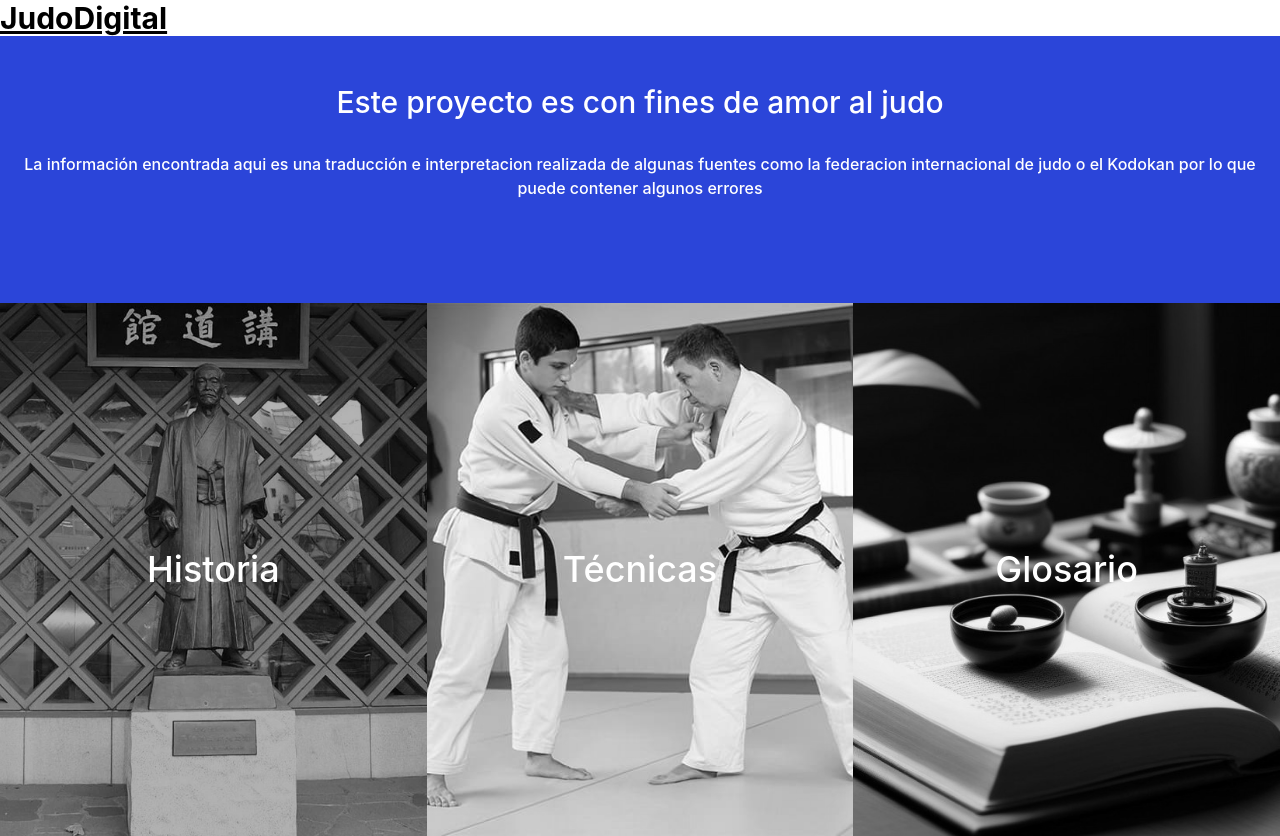
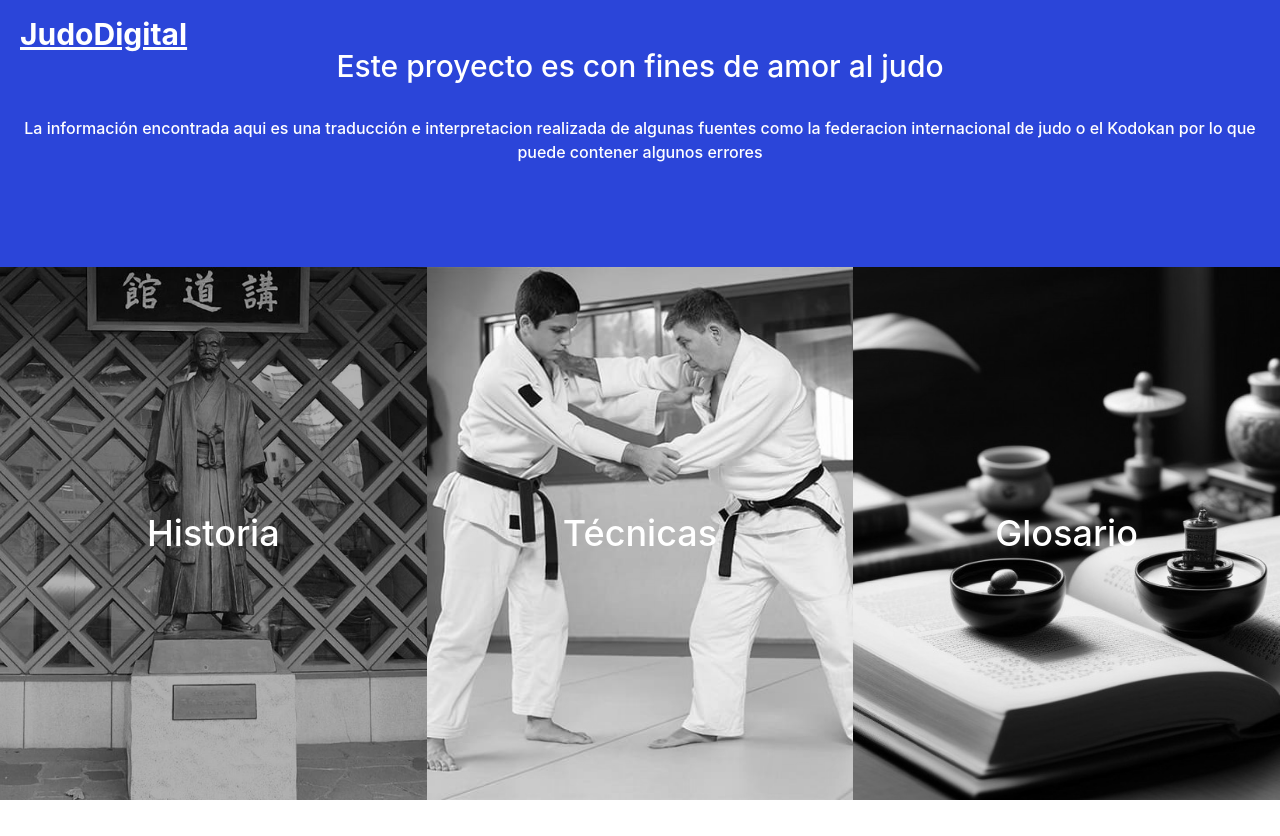
Before and after one commit to JoelTrinidad/judoweb, a React (Vite) app: page /#/ in a window 1280 px wide. After the commit the page ends 800 px from the top, so only its background shows below. Built offline with nearby package versions, Linux system fonts and the light colour scheme.

Commit message:
Style: Header fixed

```diff
--- a/src/modules/core/components/header/index.tsx
+++ b/src/modules/core/components/header/index.tsx
@@ -2,10 +2,12 @@ import { Link } from 'react-router-dom';
 
 export default function Header() {
   return (
-    <div>
-      <Link to="/">
-        <h1 className="text-3xl font-bold underline">JudoDigital</h1>
-      </Link>
+    <div className="text-white w-full px-5 py-4 fixed">
+      <div className="flex justify-between items-center">
+        <Link to="/">
+          <h1 className="text-3xl font-bold underline">JudoDigital</h1>
+        </Link>
+      </div>
     </div>
   );
 }
```
